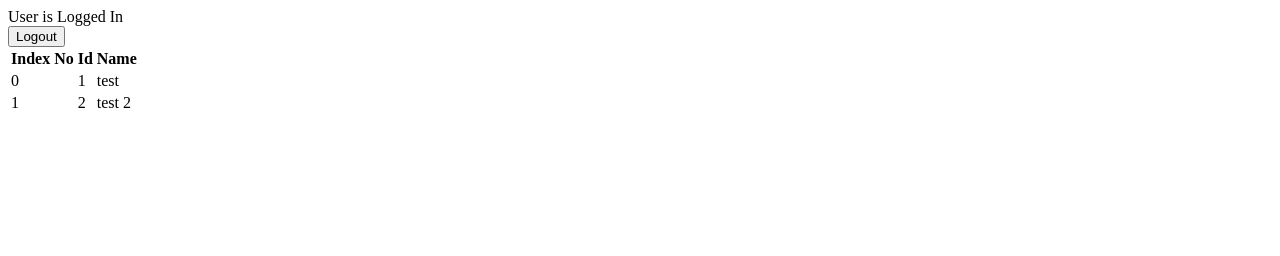
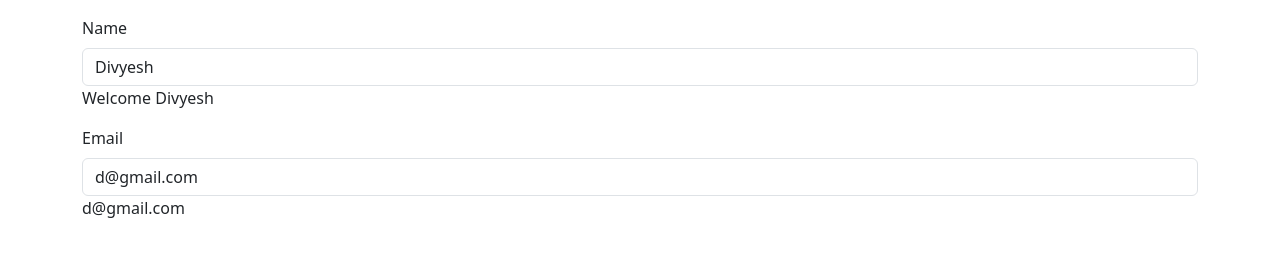
Before and after one commit to divyeshz/Vue-Leela, a plain HTML site: page index.html in a window 1280 px wide. Drawn offline with nearby package versions, Linux system fonts and the light colour scheme.

Commit message:
Two-way data binding using v-model - Vue 3

```diff
--- a/index.html
+++ b/index.html
@@ -3,32 +3,35 @@
   <head>
     <meta charset="UTF-8" />
     <meta name="viewport" content="width=device-width, initial-scale=1.0" />
+    <link
+      href="https://cdn.jsdelivr.net/npm/bootstrap@5.3.2/dist/css/bootstrap.min.css"
+      rel="stylesheet"
+    />
+    <script src="https://cdn.jsdelivr.net/npm/bootstrap@5.3.2/dist/js/bootstrap.bundle.min.js"></script>
     <title>Vue</title>
   </head>
   <body>
     <div id="app">
-
-      <div v-if="isLoggedIn">User is Logged In</div>
-      <div v-else>User is Not Logged In</div>
-
-      <div><button @click="toggleLogin()">{{ isLoggedIn ? "Logout" : "Login"  }}</button></div>
-
-      <table>
-        <thead>
-          <tr>
-            <th>Index No</th>
-            <th>Id</th>
-            <th>Name</th>
-          </tr>
-        </thead>
-        <tbody>
-          <tr v-for="(post, key) in posts" :class="post.title">
-            <td>{{ key }}</td>
-            <td>{{ post.id }}</td>
-            <td>{{ post.title }}</td>
-          </tr>
-        </tbody>
-      </table>
+      <div>
+        <div class="container">
+          <div class="row">
+            <form action="" class="mt-3">
+              <div class="col-md-12">
+                <div class="mb-3">
+                  <label class="form-label">Name</label>
+                  <input type="text" class="form-control" v-model="name" />
+                  <div class="name">{{ fullName() }}</div>
+                </div>
+                <div class="mb-3">
+                  <label class="form-label">Email</label>
+                  <input type="email" class="form-control" v-model="email" />
+                  <div class="email">{{ email }}</div>
+                </div>
+              </div>
+            </form>
+          </div>
+        </div>
+      </div>
     </div>
 
     <script src="https://unpkg.com/vue@3/dist/vue.global.js"></script>
--- a/index.js
+++ b/index.js
@@ -2,14 +2,16 @@ const app = Vue.createApp({
   data() {
     return {
       isLoggedIn: true,
+      name: 'Divyesh',
+      email: 'd@gmail.com',
       posts: [
         {
-          id:1,
-          title : "test"
+          id: 1,
+          title: "test"
         },
         {
-          id:2,
-          title : "test 2"
+          id: 2,
+          title: "test 2"
         },
       ]
     };
@@ -18,7 +20,12 @@ const app = Vue.createApp({
     onIncrementCounter() {
       this.count += 1;
     },
+    fullName() {
+      console.log("executing");
+      return "Welcome " + this.name;
+    },
     toggleLogin() {
+      console.log("execute");
       this.isLoggedIn = !this.isLoggedIn;
     }
   },
```
